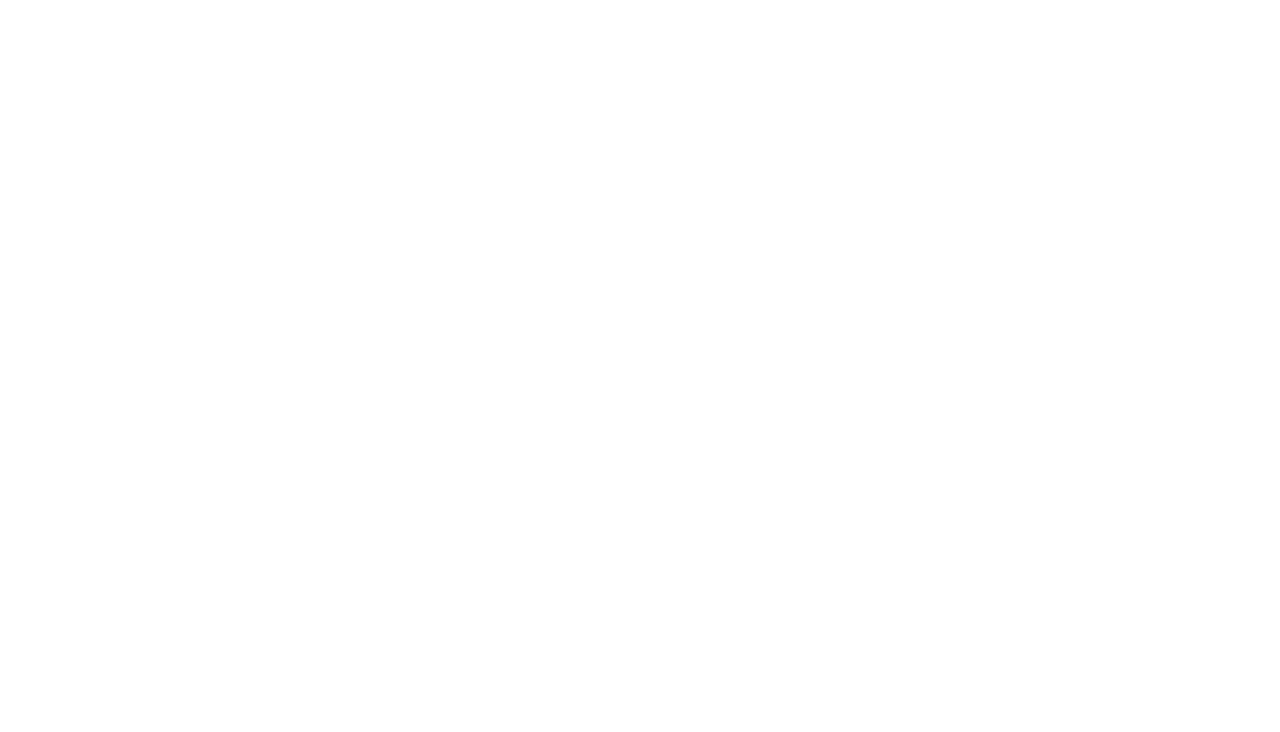
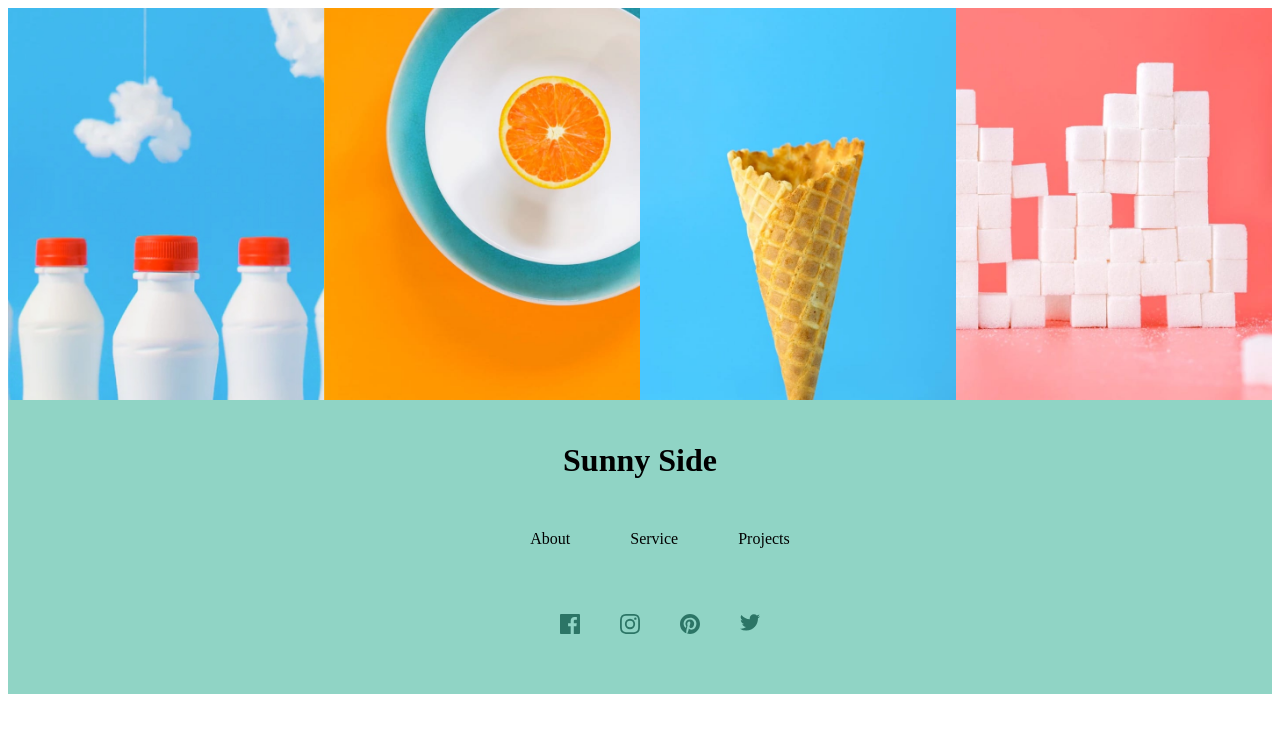
Before and after one commit to Caldas01/Reto-07, a plain HTML site: page index.html in a window 1280 px wide. Drawn offline with Linux system fonts and the light colour scheme.

Commit message:
terminado

```diff
--- a/index.html
+++ b/index.html
@@ -8,8 +8,33 @@
     <title>Reto 07</title>
 </head>
 <body>
-    <footer>
 
+        <div class="fotos">
+            <img class="images" src="/images/desktop/image-gallery-milkbottles.jpg">
+            <img class="images" src="/images/desktop/image-gallery-orange.jpg">
+            <img class="images" src="/images/desktop/image-gallery-cone.jpg">
+            <img class="images" src="/images/desktop/image-gallery-sugarcubes.jpg">
+        </div>
+        <footer>
+        <div class="about">
+            <h1>Sunny Side</h1>
+            <ul>
+                <li>About</li>
+                <li>Service</li>
+                <li>Projects</li>
+            </ul>
+        </div>
+        <div class="redes">
+            <ul>
+                <li> <a href="#"><img class="social" src="/images/icon-facebook.svg"></a> </li>
+                <li> <a href="#"><img class="social" src="/images/icon-instagram.svg"></a> </li>
+                <li> <a href="#"><img class="social" src="/images/icon-pinterest.svg"></a> </li>
+                <li> <a href="#"><img class="social" src="/images/icon-twitter.svg"></a> </li>
+            </ul>
+
+        </div>
     </footer>
+
+
 </body>
 </html>
--- a/main.css
+++ b/main.css
@@ -0,0 +1,46 @@
+.fotos{
+    display: flex;
+    justify-content:space-around;
+
+}
+
+.images{
+    width: 25%;
+}
+
+
+footer{
+    background: #90d4c5;
+    padding:20px;
+}
+
+
+.about ul {
+    display: flex;
+    justify-content: center;
+
+
+}
+
+.about ul li{
+    padding:30px;
+    list-style:none;
+
+}
+
+.about h1{
+    text-align:center
+}
+
+
+.redes ul{
+    display: flex;
+    justify-content: center;
+
+}
+
+.redes ul li{
+    padding:20px;
+    list-style:none;
+
+}
```
Also changed, not shown: 2 other files.
